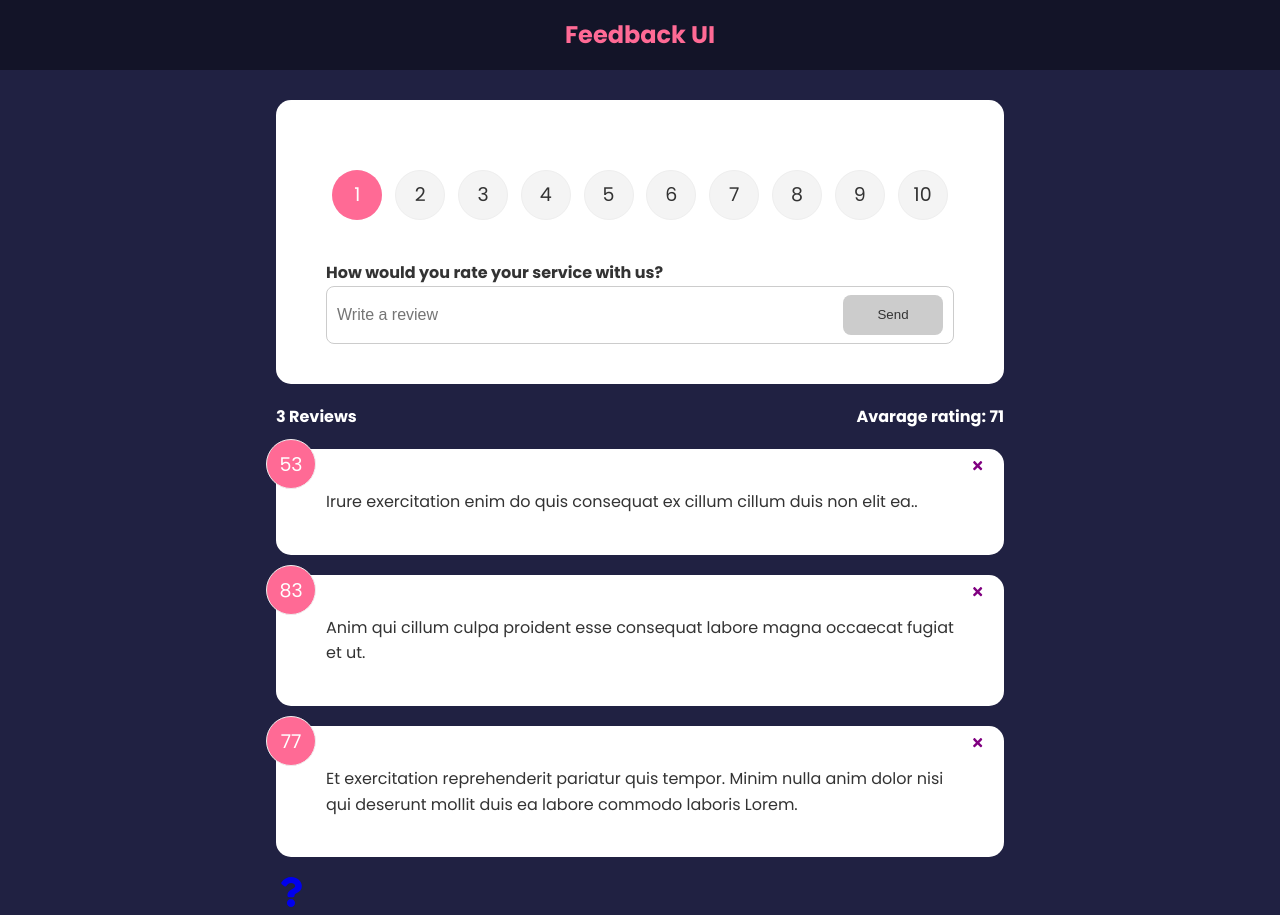
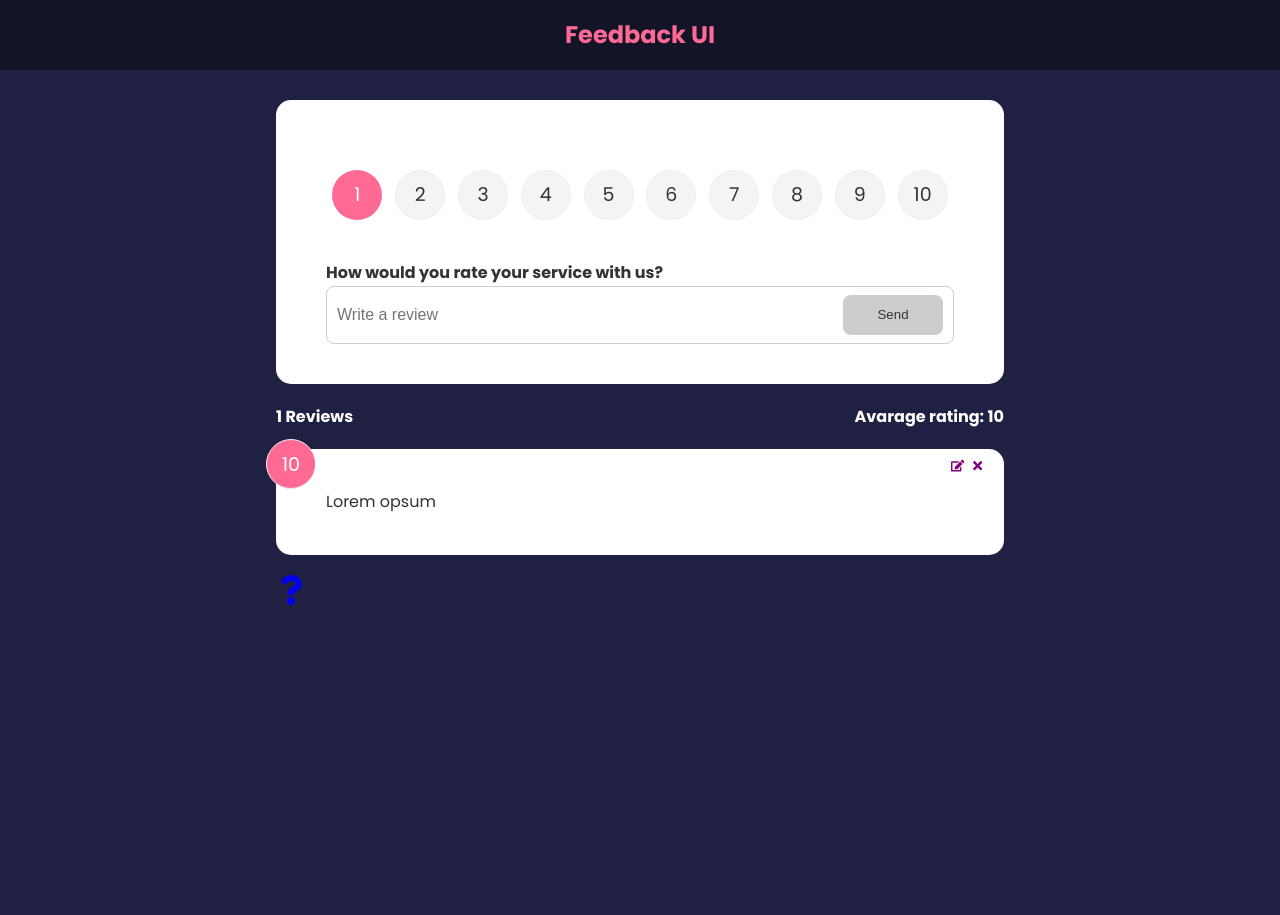
Before and after one commit to Giscard-Kubuya/reactjs_test, a React (Create React App) app: page / in a window 1280 px wide. After the commit the page ends 800 px from the top, so only its background shows below. Built offline with nearby package versions, Linux system fonts and the light colour scheme.

Commit message:
Functionality of useContext

```diff
--- a/src/App.js
+++ b/src/App.js
@@ -3,7 +3,7 @@ import React from 'react';
 import Header from './components/Header';
 import './index.css';
 import RoutePages from './components/routes/RoutePages';
-
+import {FeedbackProvider} from './context/FeedbackContext';
 
 
 
@@ -11,12 +11,12 @@ function App() {
 
 
   return (
-    <>
+    <FeedbackProvider>
     <Header title="Hey guy" />
       <div className='container'>
         <RoutePages/>
       </div>
-    </>
+    </FeedbackProvider>
 
 
   );
--- a/src/components/FeedbackForm.jsx
+++ b/src/components/FeedbackForm.jsx
@@ -1,9 +1,12 @@
 import Card from "./shared/Card";
 import Button from "./shared/Button";
-import { useState } from "react";
+import { useState,useEffect } from "react";
 import RatingSelect from "./RatingSelect";
+import {useContext} from 'react';
+import FeedbackContext from "../context/FeedbackContext";
 
-function FeedbackForm({handleFeddback}) {
+function FeedbackForm() {
+  const {addFeddback,feedbackEdit,updateFeedback} = useContext(FeedbackContext);
   const [text, setText] = useState("");
   const [rating, setRating] = useState(1);
   const [isBtnDisabled, setIsBtnDisabled] = useState(true);
@@ -29,9 +32,21 @@ function FeedbackForm({handleFeddback}) {
     const newFeedback = {
       text,rating
     }
-    handleFeddback(newFeedback)
-    // setText()
+    if(feedbackEdit.edit==true){
+      updateFeedback(feedbackEdit.item.id,newFeedback);
+    }
+    else{
+      addFeddback(newFeedback)
+    }
   }
+
+  useEffect(()=>{
+    if(feedbackEdit.edit==true){
+      setText(feedbackEdit.item.text);
+      setRating(feedbackEdit.item.rating);
+      setIsBtnDisabled(false);
+    }
+  },[feedbackEdit])
 
   return (
     <Card>
--- a/src/components/FeedbackHandle.jsx
+++ b/src/components/FeedbackHandle.jsx
@@ -1,30 +1,15 @@
 import FeedbackStats from "./FeedbackStats";
 import FeedbackList from "./FeedbackList";
 import FeedbackForm from "./FeedbackForm";
-import { useState } from "react";
-import FeedbackData from "../data/FeedbackData";
-import { v4 as uuidv4 } from "uuid";
 import AboutIconLink from "./AboutIconLink";
 
 const FeedbackHandle = () => {
-  const [feedback, setFeedback] = useState(FeedbackData);
-
-  const deleteFeedback = (id) => {
-    if (window.confirm("Are you sure to delete this item?")) {
-      setFeedback(feedback.filter((item) => item.id !== id));
-    }
-  };
-
-  const addFeddback = (newFeedback) => {
-    newFeedback.id = uuidv4();
-    setFeedback([newFeedback, ...feedback]);
-  };
 
   return (
     <div>
-      <FeedbackForm handleFeddback={addFeddback} />
-      <FeedbackStats feedback={feedback} />
-      <FeedbackList feedback={feedback} handleDelete={deleteFeedback} />
+      <FeedbackForm />
+      <FeedbackStats />
+      <FeedbackList/>
       <AboutIconLink />
     </div>
   );
--- a/src/components/FeedbackItem.jsx
+++ b/src/components/FeedbackItem.jsx
@@ -1,12 +1,16 @@
 import Card from './shared/Card';
 import PropTypes from 'prop-types';
-import {FaTimes} from 'react-icons/fa';
+import {FaTimes,FaEdit} from 'react-icons/fa';
+import { useContext } from "react";
+import FeedbackContext  from "../context/FeedbackContext";
 
-const FeedbackItem = ({item,handleDelete})=>{
+const FeedbackItem = ({item})=>{
+    const {deleteFeedback,editItem} =useContext(FeedbackContext);
     return (
         <Card>
             <div className="num-display">{item.rating}</div>
-            <button className='close' onClick={()=>handleDelete(item.id)}><FaTimes color='purple'/></button>
+            <button className="edit" onClick={()=>editItem(item)}><FaEdit color='purple'/></button>
+            <button className='close' onClick={()=>deleteFeedback(item.id)}><FaTimes color='purple'/></button>
             <div className="text-display">
                 {item.text}
             </div>
--- a/src/components/FeedbackList.jsx
+++ b/src/components/FeedbackList.jsx
@@ -1,8 +1,12 @@
 import FeedbackItem from "./FeedbackItem";
-import PropTypes from "prop-types";
-import {AnimatePresence,motion} from 'framer-motion'
+import { AnimatePresence, motion } from "framer-motion";
+import FeedbackContext  from "../context/FeedbackContext";
+import { useContext } from "react";
 
-const FeedbackList = ({ feedback,handleDelete }) => {
+const FeedbackList = ({ handleDelete }) => {
+
+
+  const { feedback } = useContext(FeedbackContext);
   if (!feedback || feedback.length === 0) {
     return <p>No feedback yet</p>;
   }
@@ -10,11 +14,18 @@ const FeedbackList = ({ feedback,handleDelete }) => {
     <AnimatePresence>
       <div className="feedback-list">
         {feedback.map((item) => (
-          <motion.div key={item.id} initial={{opacity:0}} animate={{opacity:4}} exit={{opacity:0}}>
-            <FeedbackItem key={`${item.id}-${item.rating}`} handleDelete={handleDelete} item={item} />
+          <motion.div
+            key={item.id}
+            initial={{ opacity: 0 }}
+            animate={{ opacity: 4 }}
+            exit={{ opacity: 0 }}
+          >
+            <FeedbackItem
+              key={`${item.id}-${item.rating}`}
+              item={item}
+            />
           </motion.div>
         ))}
-
       </div>
     </AnimatePresence>
   );
@@ -27,14 +38,6 @@ const FeedbackList = ({ feedback,handleDelete }) => {
   //   </div>
   // );
 };
-FeedbackList.propTypes = {
-  feedback: PropTypes.arrayOf(
-    PropTypes.shape({
-      id: PropTypes.number.isRequired,
-      text: PropTypes.string.isRequired,
-      rating: PropTypes.number.isRequired,
-    })
-  ),
-};
+
 
 export default FeedbackList;
--- a/src/components/FeedbackStats.jsx
+++ b/src/components/FeedbackStats.jsx
@@ -1,6 +1,8 @@
-import PropTypes from 'prop-types';
+import FeedbackContext  from "../context/FeedbackContext";
+import { useContext } from "react";
 
-const FeedbackStats = ({feedback}) => {
+const FeedbackStats = () => {
+    const {feedback} = useContext(FeedbackContext);
     let avarage = feedback.reduce((acc,cur)=>{
         return acc+cur.rating;
     },0)/feedback.length;
@@ -14,8 +16,5 @@ const FeedbackStats = ({feedback}) => {
   );
 }
 
-FeedbackStats.propTypes = {
-    feedback:PropTypes.array.isRequired,
-}
 
 export default FeedbackStats;
--- a/src/components/PostPage.jsx
+++ b/src/components/PostPage.jsx
@@ -1,10 +1,20 @@
-import { useParams } from "react-router-dom"
+import { Navigate,useNavigate } from "react-router-dom"
 function PostPage() {
-    let params = useParams();
+    const navigate = useNavigate();
+    const status = 200;
+    if(status==404){
+        return <Navigate to='/notFound'/>
+    }
+
+    const takeMeOut = ()=>{
+        navigate('/about');
+    }
+    // let params = useParams();
   return (
     <div>
-        <h1>This is the post number {params.position}</h1>
-        <p>And the auther is : {params.author}</p>
+        <h1>This is the post</h1>
+        {/* <p>And the auther is : {params.author}</p> */}
+        <button onClick={takeMeOut}>Go back Round</button>
     </div>
   )
 }
--- a/src/components/routes/RoutePages.jsx
+++ b/src/components/routes/RoutePages.jsx
@@ -12,7 +12,7 @@ function RoutePages() {
     <Router>
       <Routes>
         <Route exact path="/about" element={<AboutPage />} />
-        <Route exact path="/post/:author/:position" element={<PostPage />} />
+        <Route exact path="/post" element={<PostPage />} />
         <Route exact path="/" element={<FeedbackHandle />} />
       </Routes>
     </Router>
--- /dev/null
+++ b/src/context/FeedbackContext.js
@@ -0,0 +1,64 @@
+import { v4 as uuidv4 } from "uuid";
+import { createContext, useState } from "react";
+const FeedbackContext = createContext();
+
+
+export const FeedbackProvider = ({ children }) => {
+    const [feedback, setFeedback] = useState([{
+        id: 500,
+        rating: 10,
+        text: 'Lorem opsum'
+    }]);
+
+    const [feedbackEdit, setFeedbackEdit] = useState(
+        [
+            {
+                item: {},
+                edit: false
+            }
+        ]
+    )
+    // Delete item
+    const deleteFeedback = (id) => {
+        if (window.confirm("Are you sure to delete this item?")) {
+            setFeedback(feedback.filter((item) => item.id !== id));
+        }
+    };
+    // Add item
+    const addFeddback = (newFeedback) => {
+        newFeedback.id = uuidv4();
+        setFeedback([newFeedback, ...feedback]);
+    };
+
+    // Edit item
+    const editItem = (itm) => {
+        setFeedbackEdit({
+            item: itm,
+            edit: true
+        })
+    }
+
+    // Update feedback
+    const updateFeedback = (id,updItem)=>{
+        setFeedback(
+            feedback.map((item)=>item.id==id?{...item,...updItem}:item)
+        );
+    }
+
+    return (<FeedbackContext.Provider
+        value={
+            {
+                feedback,
+                deleteFeedback,
+                addFeddback,
+                editItem,
+                feedbackEdit,
+                updateFeedback
+            }
+        }
+    >
+        {children}
+    </FeedbackContext.Provider>);
+}
+
+export default FeedbackContext;
```
Also changed, not shown: src/components/RatingSelect.jsx (+75 -77 lines).
